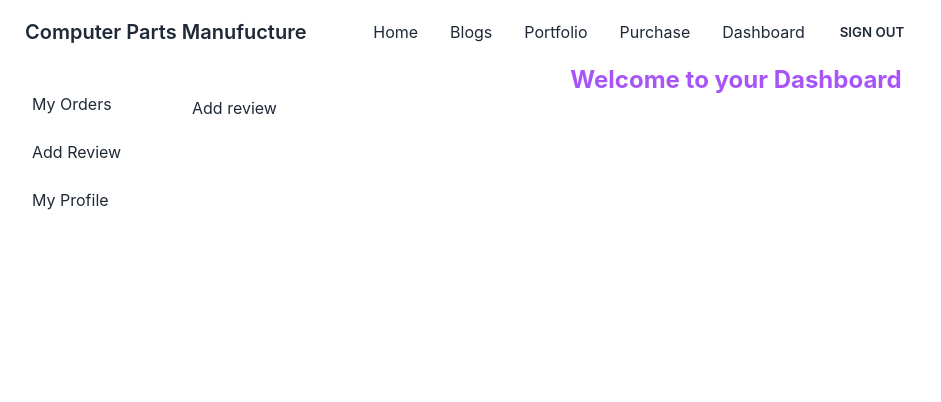
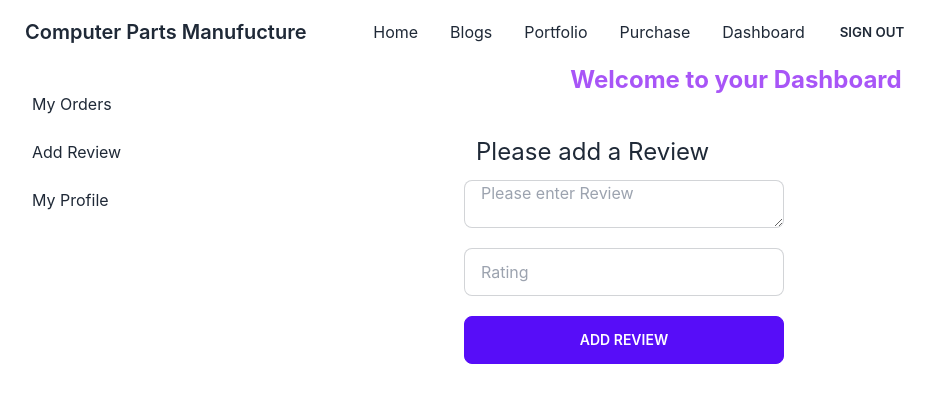
Before and after one commit to ARIF-630419/ComputerpartsManufacture, a React (Create React App) app: page /dashboard/addReview in a window 1280 px wide. Shown: the top 402 px of the page, without its empty margins (0-941 px from the left). Built offline with nearby package versions, Linux system fonts and the light colour scheme; no server answers.

Commit message:
review form add

```diff
--- a/src/App.js
+++ b/src/App.js
@@ -16,6 +16,9 @@ import AddReview from './Pages/Dashboard/AddReview';
 import MyProfile from './Pages/Dashboard/MyProfile';
 import Users from './Pages/Dashboard/Users';
 import RequireAdmin from './Pages/Login/RequireAdmin';
+import AddProduct from './Pages/Dashboard/AddProduct';
+import ManageProducts from './Pages/Dashboard/ManageProducts';
+import ManageAllOrders from './Pages/Dashboard/ManageAllOrders';
 function App() {
   return (
     <div>
@@ -38,6 +41,9 @@ function App() {
           <Route path="addReview" element={<AddReview></AddReview>}></Route>
           <Route path="profile" element={<MyProfile></MyProfile>}></Route>
           <Route path="users" element={<RequireAdmin><Users></Users></RequireAdmin>}></Route>
+          <Route path="addProduct" element={<RequireAdmin><AddProduct></AddProduct></RequireAdmin>}></Route>
+          <Route path="manageProducts" element={<RequireAdmin><ManageProducts></ManageProducts></RequireAdmin>}></Route>
+          <Route path="manageOrders" element={<RequireAdmin><ManageAllOrders></ManageAllOrders></RequireAdmin>}></Route>
         </Route>
         <Route path="login" element={<Login></Login>} />
         <Route path="signup" element={<SignUp></SignUp>} />
--- /dev/null
+++ b/src/Pages/Dashboard/AddProduct.js
@@ -0,0 +1,11 @@
+import React from 'react';
+
+const AddProduct = () => {
+    return (
+        <div>
+            <h2>add a product</h2>
+        </div>
+    );
+};
+
+export default AddProduct;
--- a/src/Pages/Dashboard/AddReview.js
+++ b/src/Pages/Dashboard/AddReview.js
@@ -1,9 +1,30 @@
 import React from 'react';
+import { useForm } from "react-hook-form";
 
 const AddReview = () => {
+    const { register, handleSubmit } = useForm();
+    const onSubmit = data => {
+        const url = ``;
+        fetch(url, {
+            method: 'POST',
+            headers: {
+                'content-type': 'application/json'
+            },
+            body: JSON.stringify(data)
+        })
+            .then(res => res.json())
+            .then(result => {
+                console.log(result);
+            })
+    }
     return (
-        <div>
-            <h2>Add review</h2>
+        <div className='w-3/6 mx-auto m-10'>
+            <h2 className='m-3 text-2xl'>Please add a Review</h2>
+            <form className='flex flex-col' onSubmit={handleSubmit(onSubmit)}>
+                <textarea className='input input-bordered w-full max-w-xs mb-5' placeholder='Please enter Review' {...register("Review")} />
+                <input className='input input-bordered w-full max-w-xs mb-5' placeholder='Rating' type="number" min={1} max={5} {...register("Rating")} />
+                <input type="submit" className="btn btn-primary  max-w-xs p-3" value="Add Review" />
+            </form>
         </div>
     );
 };
--- a/src/Pages/Dashboard/Dashboard.js
+++ b/src/Pages/Dashboard/Dashboard.js
@@ -18,10 +18,20 @@ const Dashboard = () => {
                 <label htmlFor="dashboard-sidebar" className="drawer-overlay"></label>
                 <ul className="menu p-4 overflow-y-auto w-48 bg-base-100 text-base-content">
                     {/* <!-- Sidebar content here --> */}
-                    <li><Link to="/dashboard">My Orders</Link></li>
-                    <li><Link to="/dashboard/addReview">Add Review</Link></li>
+                    {!admin && <>
+                        <li><Link to="/dashboard">My Orders</Link></li>
+                        <li><Link to="/dashboard/addReview">Add Review</Link></li>
+                    </>
+                    }
+
                     <li><Link to="/dashboard/profile">My Profile</Link></li>
-                    {admin && <li><Link to="/dashboard/users">Make Admin</Link></li>}
+                    {admin && <>
+                        <li><Link to="/dashboard/users">Make Admin</Link></li>
+                        <li><Link to="/dashboard/addProduct">Add Product</Link></li>
+                        <li><Link to="/dashboard/manageProducts">Manage Product</Link></li>
+                        <li><Link to="/dashboard/manageOrders">Manage All Orders</Link></li>
+                    </>
+                    }
                 </ul>
 
             </div>
--- /dev/null
+++ b/src/Pages/Dashboard/ManageAllOrders.js
@@ -0,0 +1,11 @@
+import React from 'react';
+
+const ManageAllOrders = () => {
+    return (
+        <div>
+            <h2>Manage All orders</h2>
+        </div>
+    );
+};
+
+export default ManageAllOrders;
--- /dev/null
+++ b/src/Pages/Dashboard/ManageProducts.js
@@ -0,0 +1,11 @@
+import React from 'react';
+
+const ManageProducts = () => {
+    return (
+        <div>
+            <h2>Manage products</h2>
+        </div>
+    );
+};
+
+export default ManageProducts;
```
